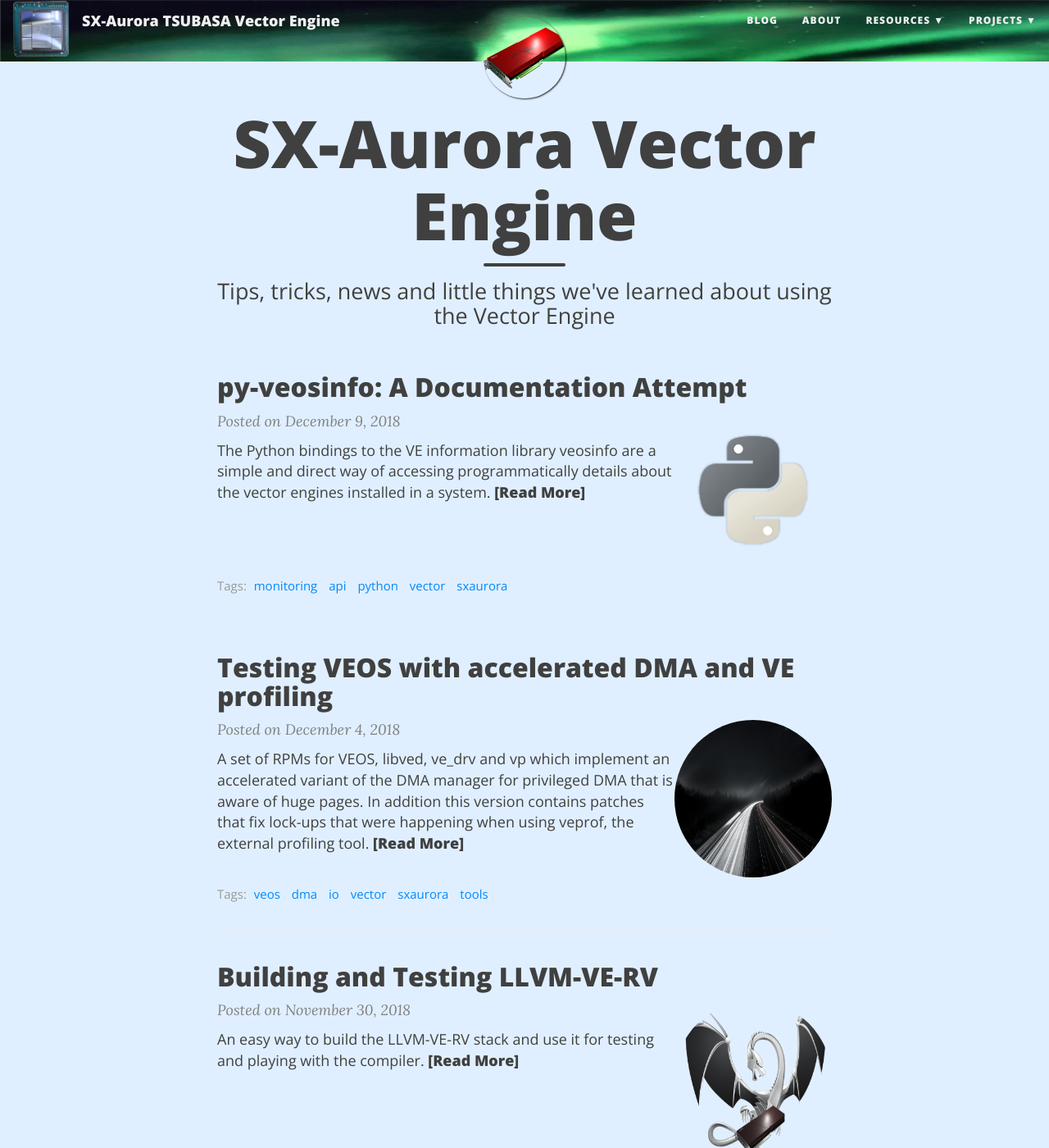
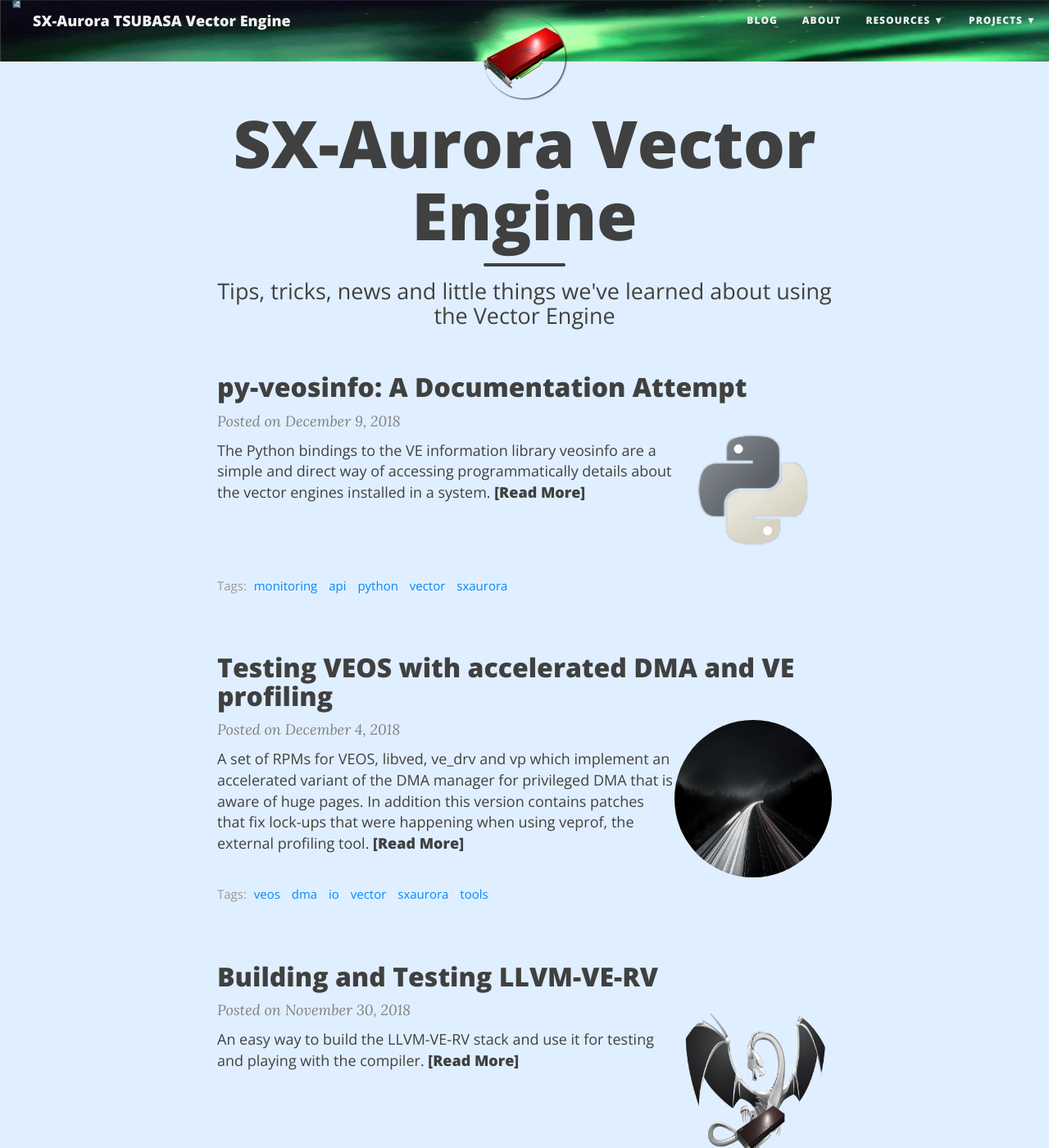
Before and after one commit to SX-Aurora/SX-Aurora.github.io, a Jekyll site: the page built from index.html, in a window 1280 px wide and 1400 px high. Shown: the whole window at 82% size. Built offline with Jekyll 4.4.1, drawn with Linux system fonts in a browser that asks for light colours; nearby versions of some CDN libraries; the list of posts is cut into pages by our own code.

Commit message:
Tuned css for small mobile devices

```diff
--- a/_includes/head.html
+++ b/_includes/head.html
@@ -12,8 +12,6 @@
   {% endif %}
 
   <link rel="alternate" type="application/rss+xml" title="{{ site.title }} {{ site.title-separator }} {{ site.description }}" href="{{ site.baseurl }}/feed.xml" />
-
-  <link rel="apple-touch-icon" href="{{ site.github.url }}/img/apple-touch-icon.png" />
 
   {% include gtag.html %}
   {% include gtm_head.html %}
--- a/_includes/nav.html
+++ b/_includes/nav.html
@@ -10,7 +10,7 @@
       {% if site.title-img %}
         <a class="navbar-brand navbar-brand-logo" href="{{ site.url }}"><img src="{{ site.title-img }}"/></a>
       {% endif %}
-      <a class="navbar-brand" href="{{ site.url }}">{{ site.title }}</a>
+      <a class="navbar-brand navbar-brand" href="{{ site.url }}">{{ site.title }}</a>
     </div>
 
     <div class="collapse navbar-collapse" id="main-navbar">
--- a/css/main.css
+++ b/css/main.css
@@ -158,11 +158,13 @@
   -moz-transition: padding .5s ease-in-out;
   transition: padding .5s ease-in-out;
 }
+@media only screen and (min-width: 366px) {
     .navbar-custom .navbar-brand-logo img {
-  height: 70px;
+        height: 10px;
         -webkit-transition: height .5s ease-in-out;
         -moz-transition: height .5s ease-in-out;
         transition: height .5s ease-in-out;
+    }
 }
 .navbar-custom.top-nav-short .navbar-brand-logo {
   padding-top: 5px;
@@ -170,10 +172,18 @@
 .navbar-custom.top-nav-short .navbar-brand-logo img {
   height: 40px;
 }
+@media only screen and (min-width: 366px) {
     .navbar-custom.top-nav-short .navbar-brand {
         height: 40px;
     }
-
+}
+@media only screen and (max-width: 365px) {
+    .navbar-custom.top-nav-short .navbar-brand {
+        padding-bottom: 5px;
+        padding-top: 5px;
+        height: 50px
+    }
+}
 @media only screen and (min-width: 768px) {
   .navbar-custom {
     padding: 0px 0 5px;
@@ -585,6 +595,17 @@
   .header-section.has-img .big-img {
     margin-bottom: 0;
   }
+  .navbar-custom .navbar-brand-logo {
+      display: none;
+      height: 0;
+  }
+  .navbar-custom .navbar-brand {
+      /*margin-top: -30px;*/
+      padding-bottom: 5px;
+      padding-top: 5px;
+      width: 75%;
+      height: 50px;
+  }
 }
 @media only screen and (max-width: 325px) {
   .intro-header.big-img {
```
Lines whose indentation alone changed are shown as unchanged.
